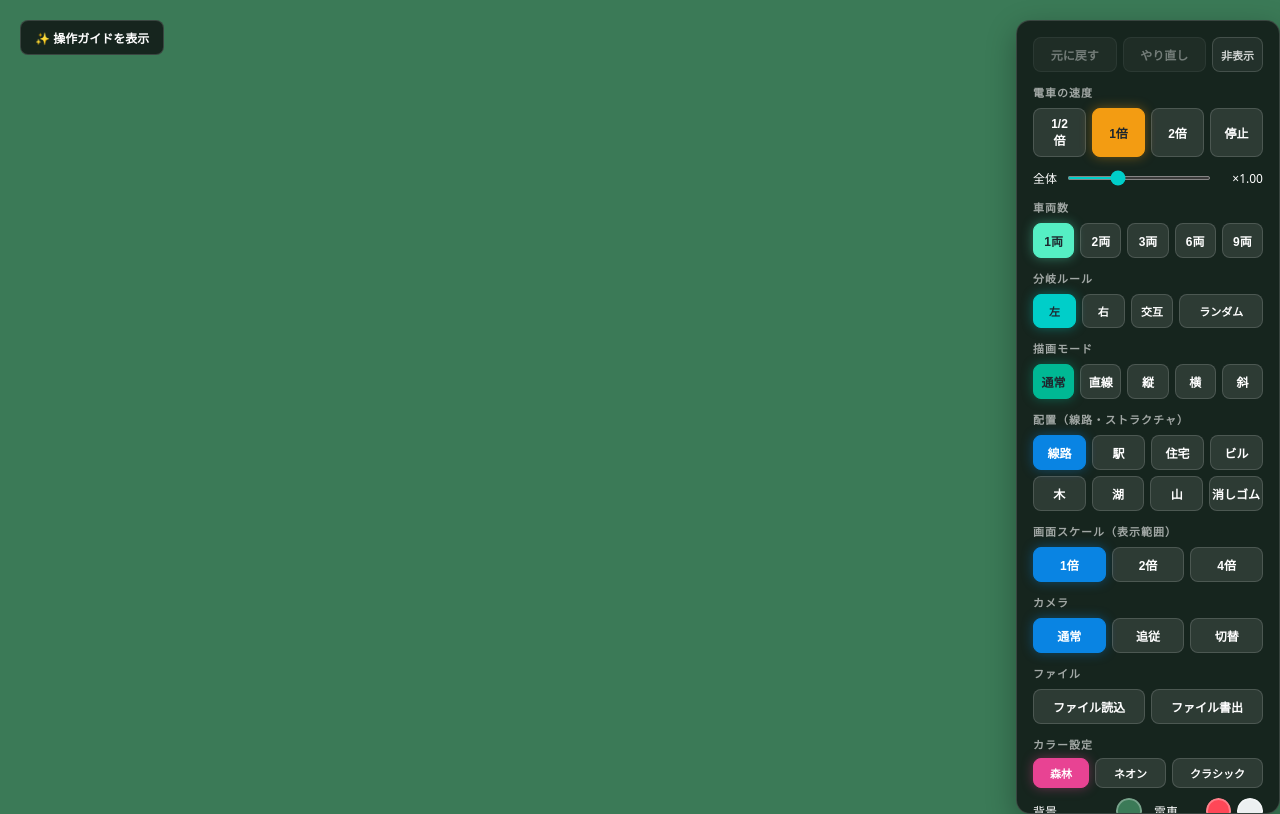
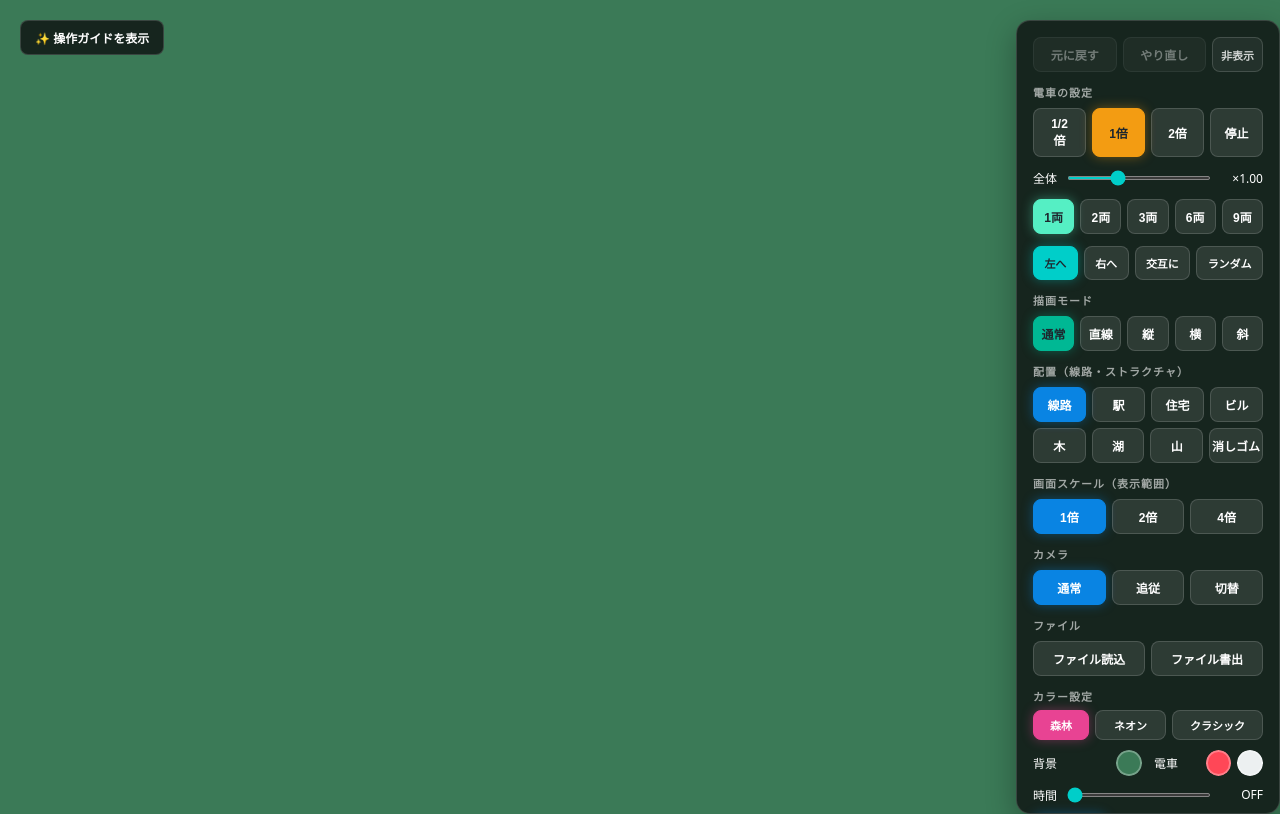
Before and after one commit to 12ami-stack/ntrain00006, a plain HTML site: page index.html in a window 1280 px wide. Drawn offline with Linux system fonts and the light colour scheme.

Commit message:
Add files via upload

```diff
--- a/index.html
+++ b/index.html
@@ -57,8 +57,7 @@
         .m-btn.active { background: #00cec9; border-color: #00cec9; color: #1e272e; box-shadow: 0 0 12px rgba(0,206,201,0.4); }
         .s-btn.active { background: #f39c12; border-color: #f39c12; color: #1e272e; box-shadow: 0 0 12px rgba(243,156,18,0.4); }
         .v-btn.active, .cam-btn.active { background: #0984e3; border-color: #0984e3; color: #fff; box-shadow: 0 0 12px rgba(9,132,227,0.4); }
-        .m-row .btn { flex: 1 1 0; min-width: 0; padding: 8px 0; font-size: 11px; white-space: nowrap; }
-        .m-row #b-rand { flex-grow: 2; }
+        .m-row .btn { flex: 1 1 auto; min-width: 0; padding: 8px 4px; font-size: 11px; white-space: nowrap; } /* 文字の幅を基準に、余った幅を4つで等しく配分 */
         .st-row { flex-wrap: wrap; }
         .st-row .btn { padding: 8px 2px; flex: 1 1 22%; white-space: nowrap; }
         .st-btn[data-type="lake"].active { background: #0abde3; border-color: #0abde3; color: #1e272e; box-shadow: 0 0 12px rgba(10,189,227,0.5); }
@@ -120,7 +119,7 @@
         ・パネル上部の「元に戻す」「やり直し」で、線路・ストラクチャ・湖の作成と消去、および色の変更（テーマ・背景色・背景の明るさ・電車の色・ストラクチャ／湖／山の色）を取り消せます（1回のドラッグ／クリックを1回として、最大50回）。<br>
         ・「消しゴム」を選んで、ストラクチャ・湖・山をクリックすると消せます。線路は、クリックした位置の線分1本が消えます（ドラッグで続けて消せます）。<br>
         ・マウスホイール（トラックパッド）で画面を動かせます。画面の下、または操作パネルの左端にマウスを合わせるとスクロールバーが現れ、ドラッグして動かせます。<br>
-        ・「車両数」のボタンで、電車を1・2・3・6・9両編成にできます（後ろの車両は先頭車両の通った跡をたどります）。<br>
+        ・「電車の設定」の車両数のボタン（1両〜）で、電車を1・2・3・6・9両編成にできます（後ろの車両は先頭車両の通った跡をたどります）。<br>
         ・「停止」ボタン（または全体の速度スライダーを左端の0）で、2秒かけて減速して停止します。停止中は「出発」に変わり、押す（または速度を選ぶ）と2秒かけて動き出します。行き止まりでは、手前で減速して突端で止まり、1秒待ってから後退して引き返します（車両の向きやデザインは変わらず、そのままバックします）。<br>
         ・「カメラ」のボタンで、画面の動かし方を選べます。「通常」は今までどおり手動でスクロール、「追従」は電車（編成の中心）が常に画面の中心になるよう自動でスクロール、「切替」は電車が画面の外に出たとき、出ていった方向のエリアへ表示を1画面分だけ切り替えます（常にスクロールはしません）。<br>
         ・色に関する設定（カラーテーマ・背景色・明度・電車の色）は、パネルの「カラー設定」にまとめています（押すと開閉。最初は閉じています）。<br>
@@ -140,7 +139,7 @@
             <button class="btn" id="panel-hide-btn" title="操作パネルを隠す">非表示</button>
         </div>
 
-        <div class="section-title">電車の速度</div>
+        <div class="section-title">電車の設定</div>
         <div class="button-group">
             <button class="btn s-btn" id="s-half">1/2倍</button>
             <button class="btn s-btn active" id="s-normal">1倍</button>
@@ -153,7 +152,6 @@
             <span class="val" id="speed-val">×1.00</span>
         </div>
 
-        <div class="section-title">車両数</div>
         <div class="button-group car-row">
             <button class="btn car-btn active" data-cars="1">1両</button>
             <button class="btn car-btn" data-cars="2">2両</button>
@@ -175,12 +173,11 @@
         </div>
         </div>
 
-        <div class="section-title">分岐ルール</div>
         <div class="button-group m-row">
             <button class="btn m-btn" id="b-near" style="display:none">直近</button>
-            <button class="btn m-btn active" id="b-left">左</button>
-            <button class="btn m-btn" id="b-right">右</button>
-            <button class="btn m-btn" id="b-alt">交互</button>
+            <button class="btn m-btn active" id="b-left">左へ</button>
+            <button class="btn m-btn" id="b-right">右へ</button>
+            <button class="btn m-btn" id="b-alt">交互に</button>
             <button class="btn m-btn" id="b-rand">ランダム</button>
         </div>
 
```
